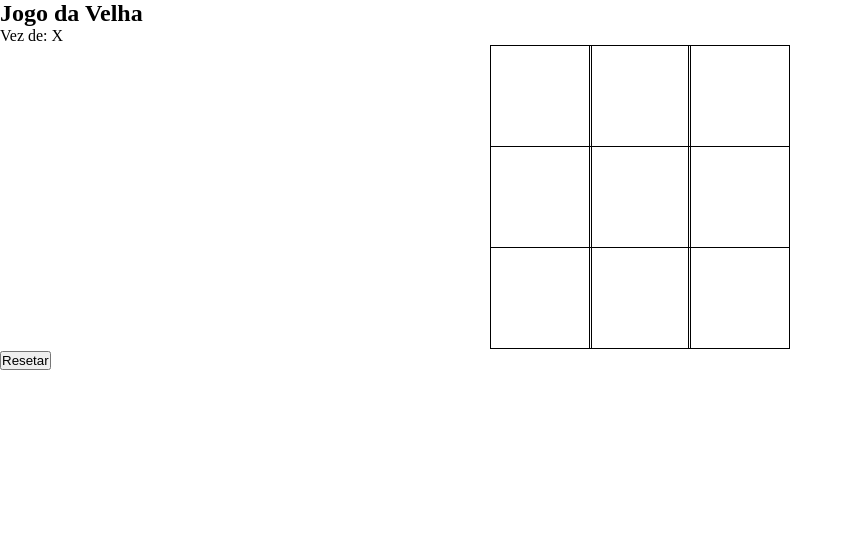
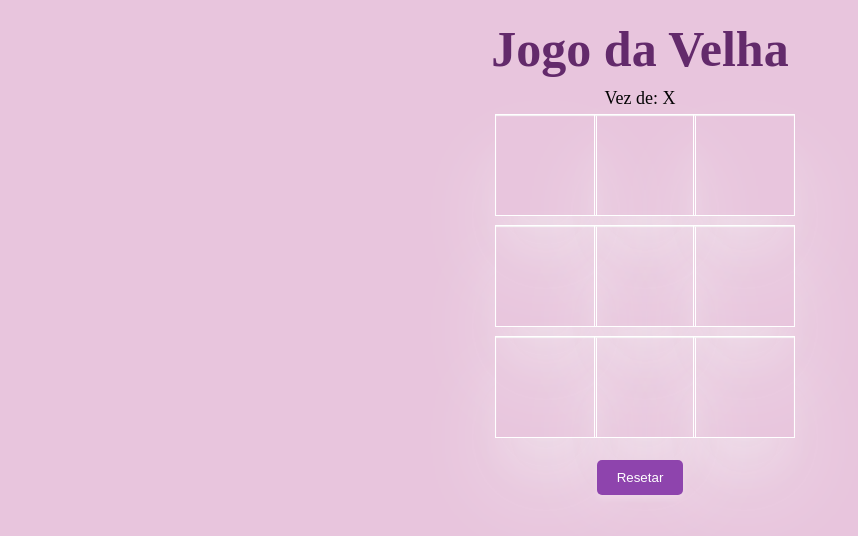
Before and after one commit to jenzinha/jogo-da-velha, a website: page jogo renatao/index.html in a window 1280 px wide. Shown: the whole page, without its empty margins (0-858 px from the left). Drawn offline with Linux system fonts and the light colour scheme.

Commit message:
estilizando

```diff
--- a/jogo renatao/css/style.css
+++ b/jogo renatao/css/style.css
@@ -2,8 +2,25 @@
     padding: 0;
     margin: 0;
 }
+body{
+    background-color: #E8C5DD;
+    text-align: center;
+}
+main{
+    display: grid;
+    justify-content: center;
+    margin: 20px;
+}
+h1{
+    margin-bottom: 10px;
+    color: #632A6B;
+    font-size: 50px;
+}
+.display{
+    font-size: large;
+
+}
 .container {
-    margin: 0 auto;
     display: grid;
     grid-template-columns: 33% 33% 33%;
     grid-template-rows: 33% 33% 33%;
@@ -11,7 +28,7 @@
 }
 
 .quadradinho {
-    border: 1px solid black;
+    border: 1px solid white;
     min-width: 100px;
     min-height: 100px;
     display: flex;
@@ -19,4 +36,16 @@
     align-items: center;
     font-size: 50px;
     cursor: pointer;
+    margin: 5px;
+    box-shadow: whitesmoke 0px 1px 1px 0px inset, whitesmoke 0px 50px 100px -20px, whitesmoke 0px 30px 60px -30px;
 }
+button{
+  background-color: #8e44ad;
+  color: #fff;
+  padding: 10px 20px;
+  border: none;
+  border-radius: 5px;
+  box-shadow: 0px 4px 6px rgba(255, 255, 255, 0.2);
+  cursor: pointer;
+  margin-top: 15px;
+}
--- a/jogo renatao/js/main.js
+++ b/jogo renatao/js/main.js
@@ -6,6 +6,7 @@ window.addEventListener('DOMContentLoaded', () => {
     const botaoReset = document.querySelector('#reset');
     const aviso = document.querySelector('.aviso');
 //pegando todos os componentes que vamos precisar
+
 let tela = ['', '', '', '', '', '', '', '', '']; //tela com array de de strings vazias que irao conter x e o
 let jogadorAtual = 'X'; //jogador ativo que vai ter o sinal do jogador atual
 let jogoAndando = true; //variável será verdadeira até que alguém ganhe ou o jogo termine empatado,  dai, definiremos como falso para que os blocos restantes fiquem inativos até uma reinicialização
```
